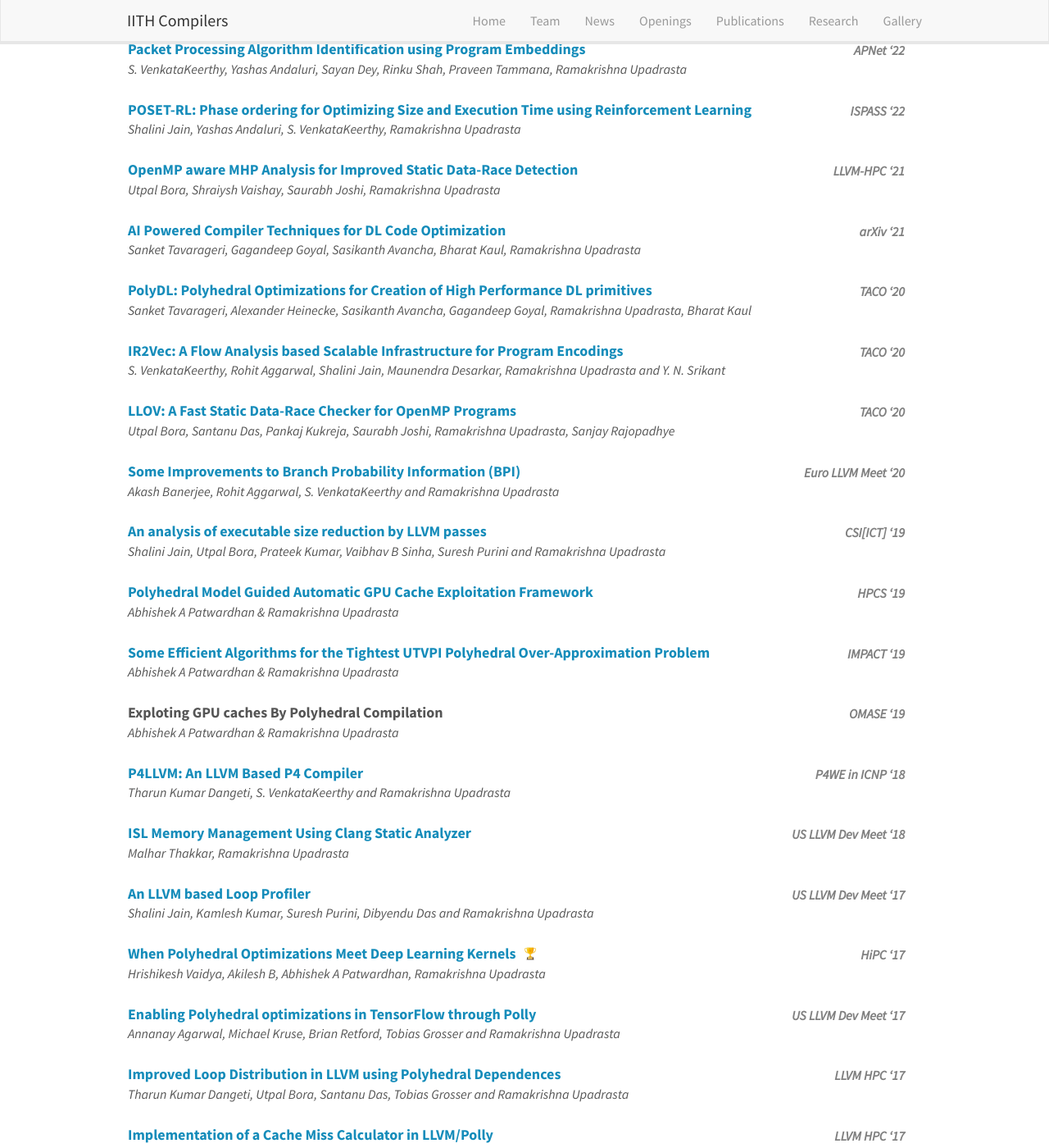
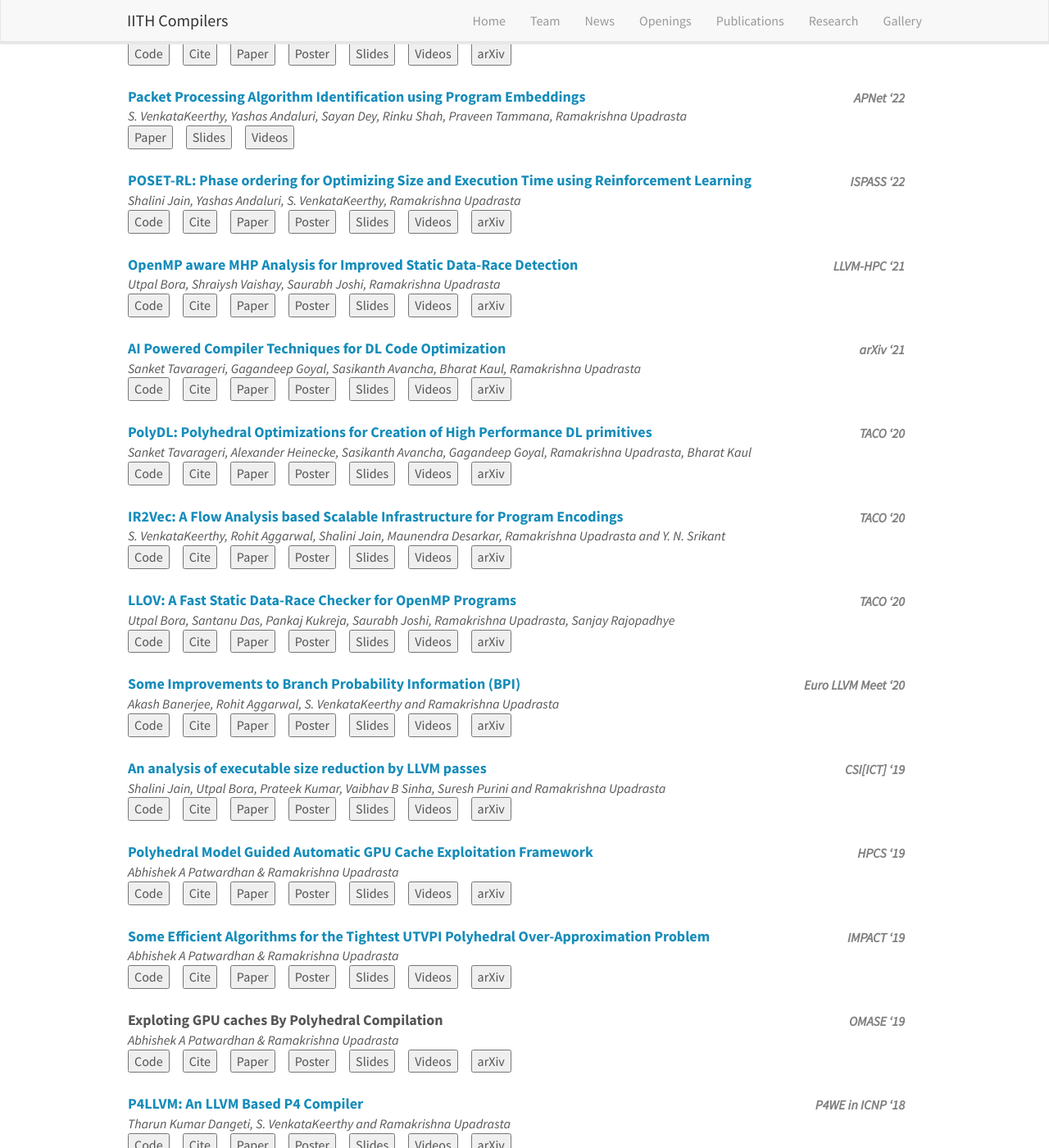
Before and after one commit to utpalbora/compilers.cse.iith.ac.in, a Jekyll site: the page built from _pages/publications.md, in a window 1280 px wide and 1400 px high, scrolled down 294 px. Shown: the whole window at 82% size. Built offline with Jekyll 4.4.1, drawn with Linux system fonts in a browser that asks for light colours; nearby versions of some CDN libraries; some of the changed text lies outside the part shown.

Commit message:
buttons added with required conditions and formatting

```diff
--- a/_config.yml
+++ b/_config.yml
@@ -63,3 +63,5 @@ plugins:
 # Optional. The default date format, used if none is specified in the tag.
 last-modified-at:
     date-format: '%d-%b-%y'
+
+bibliography_template: bibtemplate
--- a/_data/publist.yml
+++ b/_data/publist.yml
@@ -7,8 +7,17 @@
   project: 1
   publication: 0
   type: "Conference"
+
   # image: ""
   highlight: 1
+  github_link: ""
+  citation: ""
+  paper_link: "https://dl.acm.org/doi/full/10.1145/3558003"
+  poster_link: ""
+  slides_link: ""
+  videos_link: ""
+  arxiv_link: ""
+
 
 - shortname: "rl_loop_distribution"
   title: "Reinforcement Learning assisted Loop Distribution for Locality and Vectorization"
@@ -31,6 +40,13 @@
   type: "Workshop"
   # image: ""
   highlight: 1
+  github_link: ""
+  citation: ""
+  paper_link: "https://conferences.sigcomm.org/events/apnet2022/papers/Packet%20Processing%20Algorithm%20Identification%20using%20Program%20Embeddings1.pdf"
+  poster_link: ""
+  slides_link: "https://conferences.sigcomm.org/events/apnet2022/slides/apnet22/Packet%20Processing%20Algorithm%20Identification%20using%20Program%20Embeddings.pdf"
+  videos_link: "https://youtu.be/SI5JyidQJC4"
+  arxiv_link: ""
 
 
 - shortname: "posetrl"
--- a/_pages/publications.md
+++ b/_pages/publications.md
@@ -47,8 +47,10 @@ permalink: /publications/
 
   <div style="width:auto;display:flex;">
   {% if publi.shortname !="" %}
-  <p style="margin:0;padding:0;border:0;font-size:large;">{% if publi.project==1 %} <strong><a href="{{site.url}}{{site.baseurl}}/projects/{{publi.shortname}}" target="_blank">{{ publi.title }}</a> &nbsp; </strong>{% elsif publi.publication==1 %}<strong><a href="{{site.url}}{{site.baseurl}}/publications/{{publi.shortname }}" target="_blank">{{ publi.title }}</a> &nbsp; </strong> {% endif %}</p>
+  <p style="margin:0;padding:0;border:0;font-size:large;">{% if publi.project==1 %} <strong><a href="{{site.url}}{{site.baseurl}}/projects/{{publi.shortname}}" target="_blank">{{ publi.title }}</a> &nbsp; </strong>{% elsif publi.publication==1 %}<strong><a href="{{site.url}}{{site.baseurl}}/publications/{{publi.shortname }}" target="_blank">{{ publi.title }}</a> &nbsp; </strong>
+   {% endif %}</p>
   {% else %}
+
   <p style="margin:0;padding:0;border:0;font-size:large;"><strong>{{ publi.title }}</strong></p>
   {% endif %}
 
@@ -67,7 +69,35 @@ permalink: /publications/
 
   <div>
   <p style="margin:0;padding:0;border:0;"><em>{{ publi.authors }}</em></p>
-</div>
+  </div>
+
+
+  <div style="display:inline;" >
+  <nobr>
+  {% if publi.github_link != "" %}
+  <button onclick="window.location.href='{{publi.github_link }}'">Code</button>&nbsp;&nbsp;&nbsp;&nbsp;
+  {% endif %}
+  {% if publi.citation != "" %}
+  <button onclick="window.location.href='{{publi.citation }}'">Cite</button>&nbsp;&nbsp;&nbsp;&nbsp;
+  {% endif %}
+  {% if publi.paper_link != "" %}
+  <button onclick="window.location.href='{{publi.paper_link }}'">Paper</button>&nbsp;&nbsp;&nbsp;&nbsp;
+  {% endif %}
+  {% if publi.poster_link !="" %}
+  <button onclick="window.location.href='{{publi.poster_link }}'">Poster</button>&nbsp;&nbsp;&nbsp;&nbsp;
+  {% endif %}
+  {% if publi.slides_link != "" %}
+  <button onclick="window.location.href='{{publi.slides_link }}'">Slides</button>&nbsp;&nbsp;&nbsp;&nbsp;
+  {% endif %}
+  {% if publi.videos_link != "" %}
+  <button onclick="window.location.href='{{publi.videos_link }}'">Videos</button>&nbsp;&nbsp;&nbsp;&nbsp;
+  {% endif %}
+  {% if publi.arxiv_link != "" %}
+  <button onclick="window.location.href='{{publi.arxiv_link }}'">arXiv</button>&nbsp;&nbsp;&nbsp;&nbsp;
+  {% endif %}
+  </nobr>
+  </div>
+
   <div style="margin-top:25px;">
   <p></p>
   </div>
@@ -79,6 +109,7 @@ permalink: /publications/
 
 
 </div>
+
 {% endif %}
 {% endif %}
 
```
Also changed, not shown: _layouts/bibtemplate.html (added, +24 -0 lines), js/footer_placement.js (line endings or trailing spaces).
